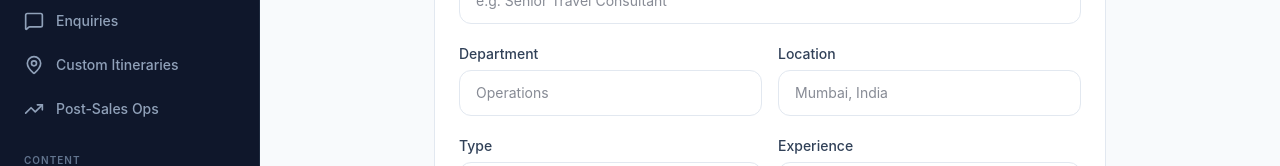
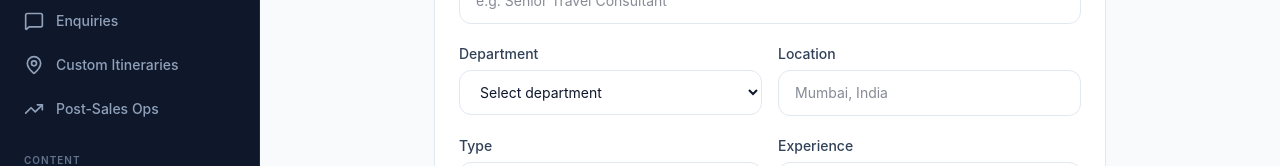
Before and after one commit to WebglowStudios/Letslive-admin, a Next.js app: page /careers/new in a window 1280 px wide. Shown: the part 233-399 px from the top of the page. Built offline with nearby package versions, Linux system fonts and the light colour scheme; no server answers; sample sign-in values are in the browser's storage.

Commit message:
career fix

```diff
--- a/src/app/(dashboard)/careers/new/page.tsx
+++ b/src/app/(dashboard)/careers/new/page.tsx
@@ -54,8 +54,9 @@ export default function NewCareerPage() {
         setSuccess("Job listing created successfully!");
         setTimeout(() => router.push("/careers"), 1500);
       }
-    } catch {
-      setError("Failed to create job listing");
+    } catch (err: unknown) {
+      const message = err instanceof Error ? err.message : "Failed to create job listing";
+      setError(message);
     } finally {
       setLoading(false);
     }
@@ -98,15 +99,20 @@ export default function NewCareerPage() {
           <div className="grid grid-cols-2 gap-4">
             <div>
               <label className="block text-sm font-medium text-slate-700 mb-1.5">Department</label>
-              <input
-                type="text"
+              <select
                 name="department"
                 value={form.department}
                 onChange={handleChange}
                 required
                 className="w-full px-4 py-3 border border-slate-200 rounded-xl text-sm focus:outline-none focus:ring-2 focus:ring-cyan-500"
-                placeholder="Operations"
-              />
+              >
+                <option value="">Select department</option>
+                <option value="operations">Operations</option>
+                <option value="marketing">Marketing</option>
+                <option value="technology">Technology</option>
+                <option value="hr">HR</option>
+                <option value="finance">Finance</option>
+              </select>
             </div>
             <div>
               <label className="block text-sm font-medium text-slate-700 mb-1.5">Location</label>
```
